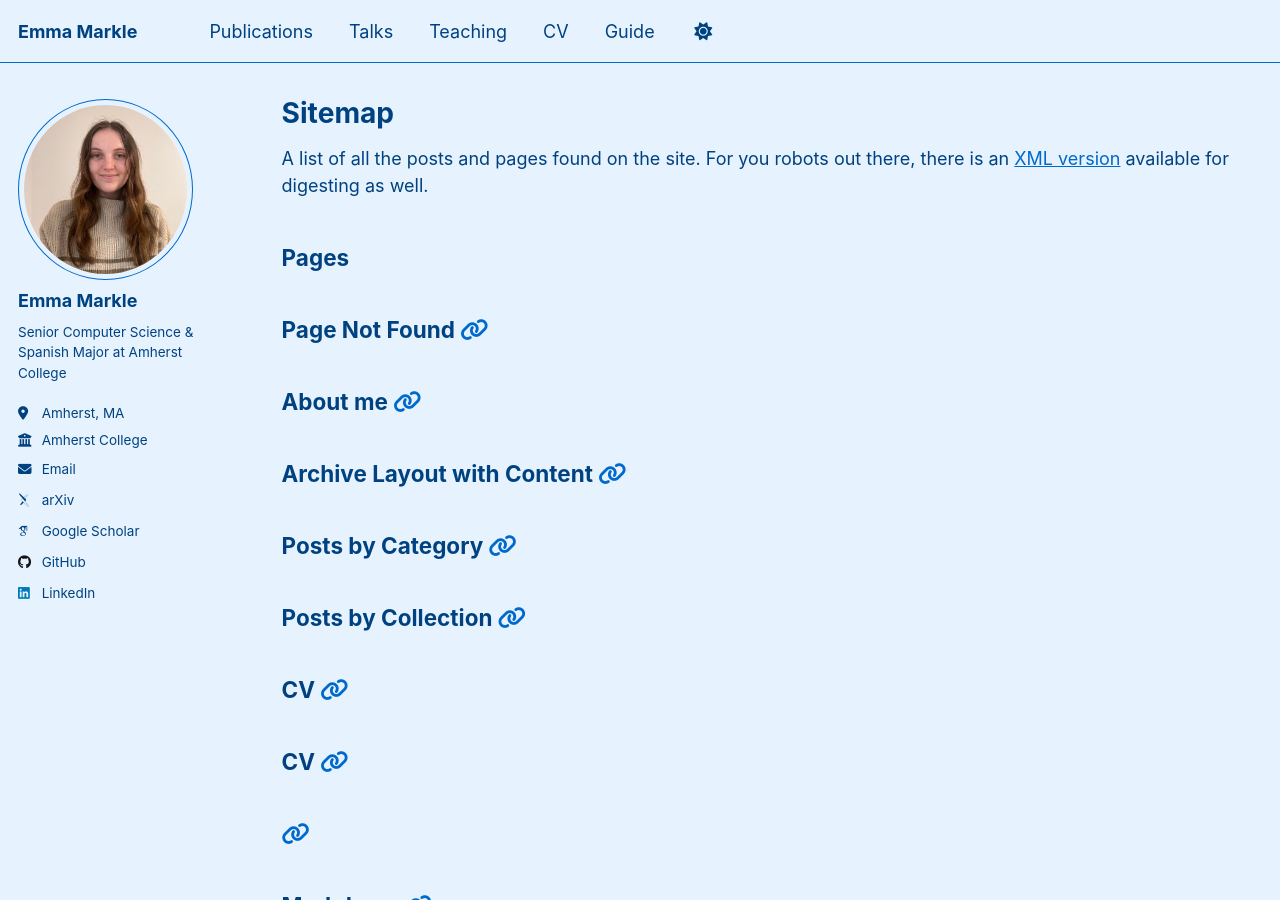
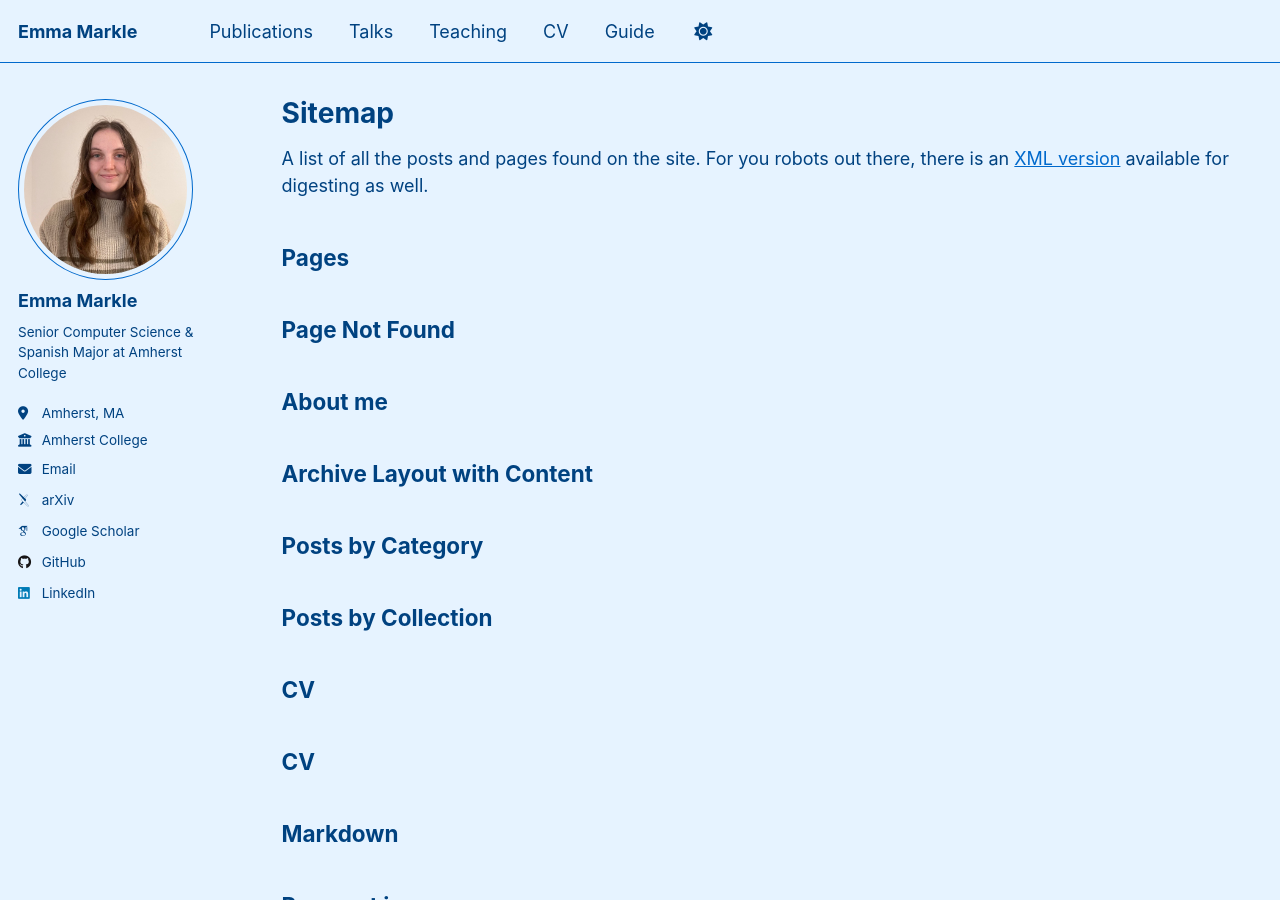
Before and after one commit to emmamarkle/emmamarkle.github.io, a Jekyll site: the page built from _pages/sitemap.md, in a window 1280 px wide and 900 px high. Built offline with Jekyll 4.4.1, drawn with Linux system fonts in a browser that asks for light colours; some web fonts are replaced; a script that is not in the unit is left out.

Commit message:
Update archive-single.html

```diff
--- a/_includes/archive-single.html
+++ b/_includes/archive-single.html
@@ -28,10 +28,6 @@
 
     <h2 class="archive__item-title" itemprop="headline">
       {{ title }}
-        <a href="{{ base_path }}{{ post.url }}" rel="permalink">
-          <i class="fa fa-link" aria-hidden="true" title="permalink"></i>
-        <span class="sr-only">Permalink</span>
-      </a>
     </h2>
 
     {% if post.read_time %}
```
